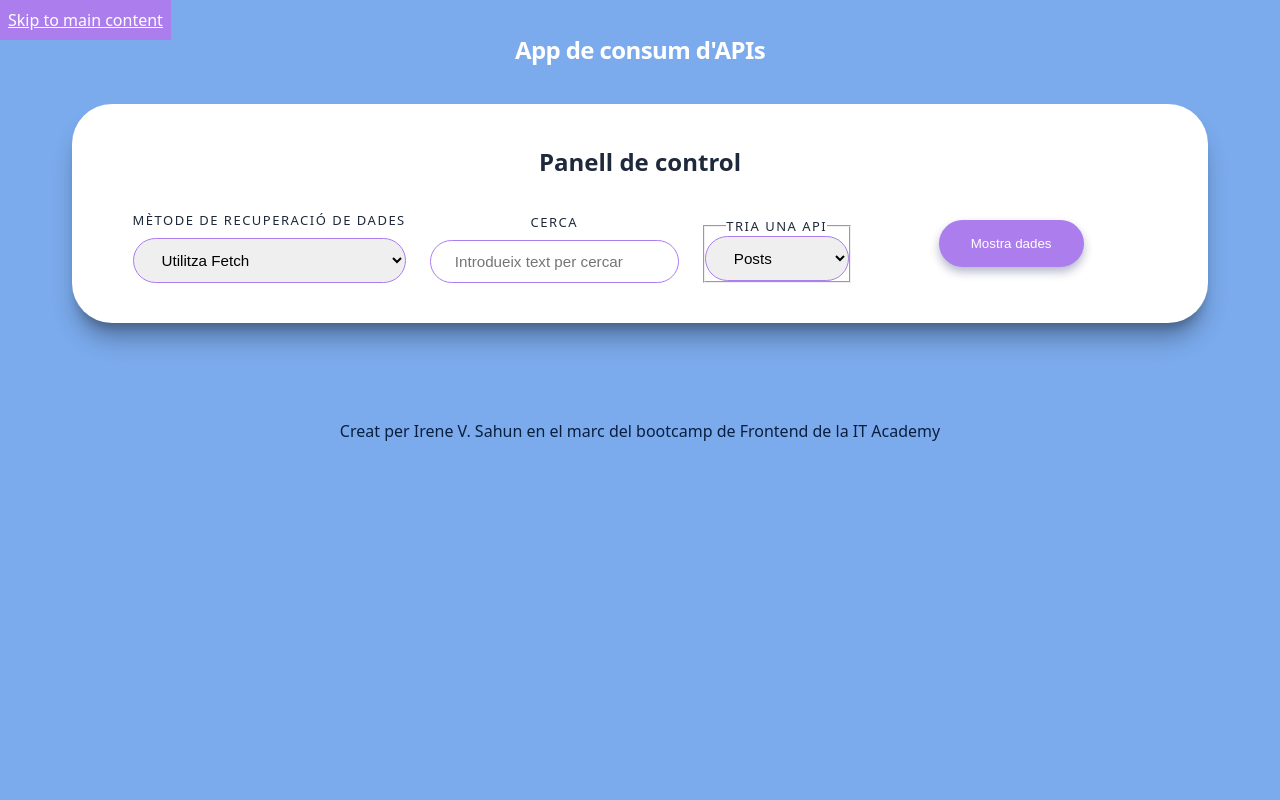
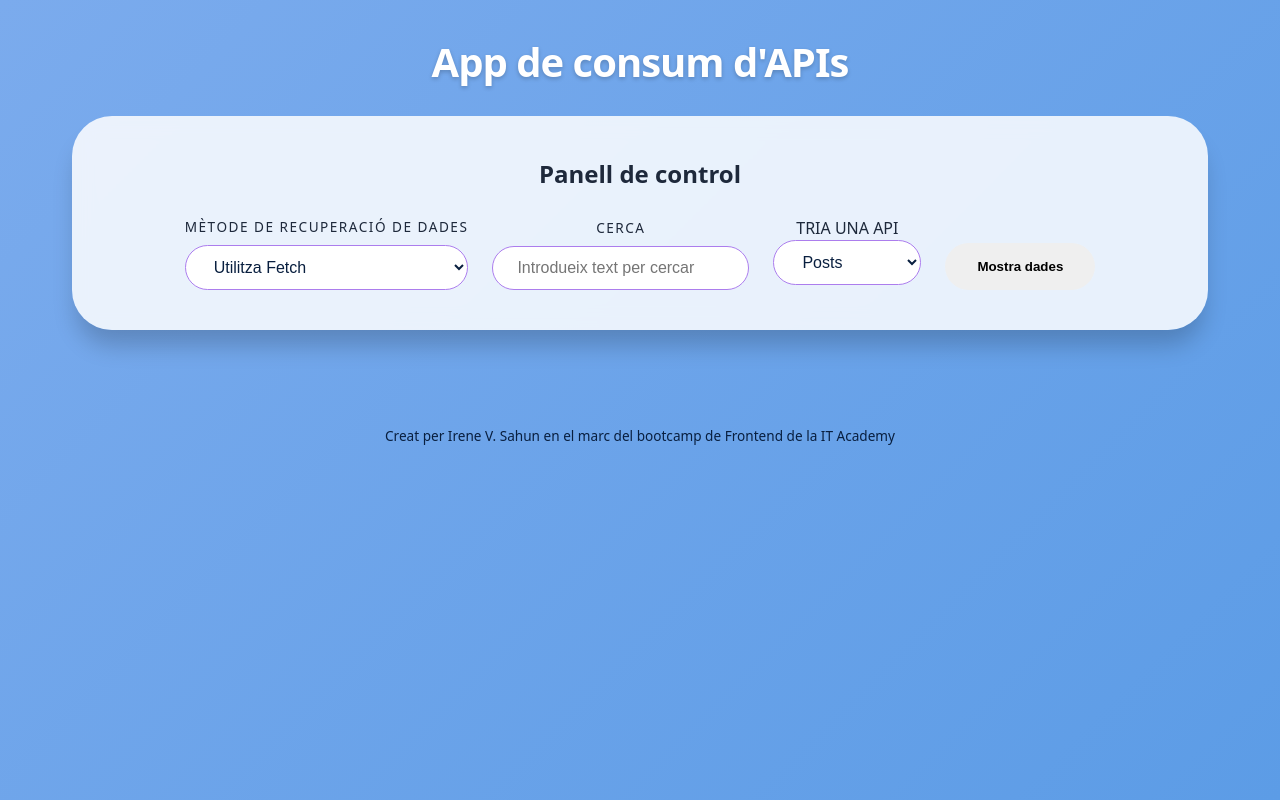
Before and after one commit to isahun/Sprint3_, a website built with Vite: page api-consumer-app/index.html in a window 1280 px wide. Built offline with nearby package versions, Linux system fonts and the light colour scheme.

Commit message:
refactor(ui): implement design system, BEM and modern CSS features
Add CSS custom properties for colors and spacing, apply BEM methodology to HTML classes, and introduce modern features like gradients, backdrop-filter, and prefers-reduced-motion.

```diff
--- a/api-consumer-app/index.html
+++ b/api-consumer-app/index.html
@@ -30,7 +30,7 @@
 
           <!-- Selector -->
           <div class="control-group">
-            <label for="fetch-method" class="fetch-txt">MÈTODE DE RECUPERACIÓ DE DADES</label>
+            <label for="fetch-method" class="controls__label">MÈTODE DE RECUPERACIÓ DE DADES</label>
             <select id="fetch-method" name="fetch-method">
               <option value="fetch" aria-describedby="Tria fetch com a mètode">Utilitza Fetch</option>
               <option value="axios" aria-describedby="Tria axios com a mètode">Utilitza Axios</option>
@@ -39,7 +39,7 @@
 
           <!-- Input -->
           <div class="control-group">
-            <label for="search-input" class="search-txt">CERCA</label>
+            <label for="search-input" class="controls__label">CERCA</label>
             <input id="search-input" type="search" placeholder="Introdueix text per cercar">
           </div>
 
--- a/api-consumer-app/src/style.css
+++ b/api-consumer-app/src/style.css
@@ -1,67 +1,128 @@
-/*  Reset  */
+/* ==========================================================================
+   1. RESET & VARIABLES (Design System)
+   ========================================================================== */
 
-* { /* el selector de tot */
+* {
     box-sizing: border-box;
     margin: 0;
     padding: 0;
 }
-/* --------Global styles-------- */
 
 :root {
-  font-family: system-ui, -apple-system, sans-serif;
-  background-color: #7BABED;
-  color: #091F3F;
+    /* Paleta de Colors */
+    --primary-color: #7BABED;
+    --primary-gradient: linear-gradient(135deg, #7BABED 0%, #5C9CE6 100%);
+    --secondary-color: #ac7ded;
+    --secondary-dark: #9356e8;
+    --secondary-light: #ac7ded33; /* Amb transparència per al focus */
+    --accent-color: #EB609C;
+    --accent-light: #FCE8F1;
+    --accent-hover: #EC609C;
+
+    --text-main: #091F3F;
+    --text-muted: #1e293b;
+    --white: #ffffff;
+    --white-translucent: rgba(255, 255, 255, 0.85);
+    --error-color: #AB1915;
+
+    --shadow-color-light: #00000033;
+    --shadow-color-dark: #0f14594d;
+
+    /* Escala d'espaiat (Modular) */
+    --space-xs: 0.25rem;
+    --space-sm: 0.5rem;
+    --space-md: 1rem;
+    --space-lg: 1.5rem;
+    --space-xl: 2rem;
+    --space-xxl: 2.5rem;
+    --space-xxxl: 3rem;
+
+    /* Tipografia i Radi */
+    --fs-h1: clamp(1.8rem, 5vw, 2.5rem); /* Tipografia fluida */
+    --fs-body: 1rem;
+    --fs-small: 0.85rem;
+    --radius-md: 2rem;
+    --radius-lg: 2.5em;
 }
 
-body {
-  overflow-x: hidden;
-  line-height: 1.5;
+/* Suport per a Dark Mode (Opcional, com demanava el feedback) */
+@media (prefers-color-scheme: dark) {
+    :root {
+        --primary-color: #1a2b45;
+        --primary-gradient: linear-gradient(135deg, #1a2b45 0%, #0d1624 100%);
+        --text-main: #f8fafc;
+        --white: #1e293b;
+        --white-translucent: rgba(30, 41, 59, 0.85);
+        --accent-light: #2d1b24;
+    }
 }
 
-.skip-link {
-  position: absolute;
-  top: 0px;
-  left: 0;
-  background: #ac7ded;
-  color: white;
-  padding: 8px;
-  z-index: 100;
-  transition: top 0.3s;
+/* ==========================================================================
+   2. BASE & TYPOGRAPHY
+   ========================================================================== */
+
+body {
+    font-family: system-ui, -apple-system, sans-serif;
+    background: var(--primary-gradient); /* Usant el gradient demanat */
+    color: var(--text-main);
+    line-height: 1.5;
+    overflow-x: hidden;
+    min-height: 100vh;
 }
 
-.skip-link:focus {
-  top: 0;
+h1 {
+    font-size: var(--fs-h1);
+    margin-bottom: var(--space-lg);
+    font-weight: 800;
+    letter-spacing: -0.025em;
+    color: var(--white);
+    text-shadow: 0 2px 4px var(--shadow-color-light); /* Filtre/Efecte visual */
 }
 
-/* Container */
+/* Transicions globals per a elements interactius */
+button, input, select, a {
+    transition: all 0.3s ease;
+}
+
+/* ==========================================================================
+   3. LAYOUT (Estructura general)
+   ========================================================================== */
+
 .container {
     max-width: 1200px;
     margin: 0 auto;
-  padding: 2rem;
+    padding: var(--space-xl);
     text-align: center;
 }
 
-/* Main elements */
-h1 {
-  margin-bottom: 1.5em;
-  font-weight: 800;
-  letter-spacing: -0.025em;
-  color: #ffffff
+.results {
+    display: grid;
+    gap: var(--space-lg);
+    /* CSS Grid modern per a targetes responsives */
+    grid-template-columns: repeat(auto-fill, minmax(min(100%, 300px), 1fr));
+    margin-bottom: var(--space-xxxl);
 }
 
+/* ==========================================================================
+   4. COMPONENTS (BEM: Block__Element--Modifier)
+   ========================================================================== */
+
+/* --- Controls Panel --- */
 .controls {
     display: flex;
     flex-direction: row;
     flex-wrap: wrap;
-  padding: 2.5rem;
-  gap: 1.5rem;
     align-items: flex-end;
     justify-content: center;
-  margin-bottom: 3rem;
-  background: #ffffff;
-  border-radius: 2.5em;
-  box-shadow: 0 20px 25px -5px #0000004d, 0 10px 10px -5px #00000033;
-  color: #1e293b;
+    gap: var(--space-lg);
+    padding: var(--space-xxl);
+    margin-bottom: var(--space-xxxl);
+
+    background: var(--white-translucent);
+    backdrop-filter: blur(10px); /* Efecte demanat al feedback */
+    border-radius: var(--radius-lg);
+    box-shadow: 0 20px 25px -5px var(--shadow-color-light);
+    color: var(--text-muted);
 }
 
 .controls h2 {
@@ -72,74 +133,83 @@ h1 {
 .control-group {
     display: flex;
     flex-direction: column;
-  gap: 0.5rem;
+    gap: var(--space-sm);
     text-align: center;
 }
 
-.controls select, input {
-  border-radius: 2rem;
-  padding: 0.75rem 1.5rem;
-  border: 1px solid #ac7ded;
-  font-size: 0.95rem;
+/* Label unificat per substituir .fetch-txt, .search-txt, etc. */
+.controls__label {
+    font-size: var(--fs-small);
+    letter-spacing: 1.5px;
+    font-weight: 300;
+    text-transform: uppercase;
 }
 
-.controls select:focus, input:focus {
-  border-color: #ac7ded;
-  box-shadow: 0 0 0 3px #ac7ded33;
+/* --- Forms & Inputs --- */
+fieldset {
+    padding-bottom: 5px;
+    border: none;
 }
 
-.controls button {
-  padding: 1rem 2rem;
-  border-radius: 2rem;
-  border: none;
-  color: #ffffff;
-  background: #ac7ded;
-  margin: 1rem 4rem;
-  box-shadow: 0px 5px 10px #0f14594d;
-
+input, select {
+    border-radius: var(--radius-md);
+    padding: 0.75rem var(--space-lg);
+    border: 1px solid var(--secondary-color);
+    font-size: var(--fs-body);
+    background-color: var(--white);
+    color: var(--text-main);
 }
 
-.controls button:hover {
-  background: #9356e8;
-  transform: translateY(-1px);
+/* --- Buttons --- */
+button {
+    padding: var(--space-md) var(--space-xl);
+    border-radius: var(--radius-md);
+    border: none;
+    font-weight: 600;
     cursor: pointer;
 }
 
-.fetch-txt, .search-txt, .api-txt {
-  font-size: small;
-  letter-spacing: 1.5px;
-  font-weight: 300;
+.btn--primary {
+    color: var(--white);
+    background: var(--secondary-color);
+    box-shadow: 0px 5px 10px var(--shadow-color-dark);
+    margin: var(--space-md) var(--space-xxxl);
 }
 
-.results {
-  display: grid;
-  gap: 1.5rem;
-  grid-template-columns: repeat(auto-fill, minmax(300px, 1fr));
-  margin-bottom: 3rem;
+.btn--primary:hover {
+    background: var(--secondary-dark);
+    transform: translateY(-2px);
 }
 
-
-/* Cards */
+/* --- Cards --- */
 .card {
     display: flex;
     flex-direction: column;
-  gap: 1.25rem;
-  border-radius: 2.5em;
-  border: 4px solid #EB609C;
-  box-shadow: 0px 5px 15px #6564644d;
-  background: #FCE8F1;
-  padding: 1.5rem;
+    gap: var(--space-lg);
+    padding: var(--space-lg);
+    background: var(--accent-light);
+    border: 4px solid var(--accent-color);
+    border-radius: var(--radius-lg);
+    box-shadow: 0px 5px 15px var(--shadow-color-light);
+    text-align: left;
+}
+
+.card__image {
+    aspect-ratio: 16 / 9; /* Demanat al feedback: Mantenir proporcions */
+    object-fit: cover;
+    border-radius: var(--radius-md);
 }
 
 .card-ID {
-  color: #EB609C;
+    color: var(--accent-color);
     font-weight: bold;
 }
 
+/* --- Pagination --- */
 .pagination {
     display: none;
-  gap: 0.75rem;
-  margin-top: 2rem;
+    gap: 0.75rem; /* calc(var(--space-sm) + var(--space-xs)) */
+    margin-top: var(--space-xl);
     justify-content: center;
     align-items: center;
 }
@@ -147,53 +217,110 @@ h1 {
 .pagination button {
     padding: 0.75rem;
     min-width: 2.5rem;
-  border-radius: 2.5em;
-  border: none;
-  box-shadow: 0px 5px 10px #0f14594d;
-
+    box-shadow: 0px 5px 10px var(--shadow-color-dark);
+    background: var(--white);
+    color: var(--text-main);
 }
 
 .pagination-active:hover:not(:disabled) {
-  background: #EC609C;
-  color: white;
-  cursor: pointer;
+    background: var(--accent-hover);
+    color: var(--white);
 }
 
 .pagination button:disabled {
     opacity: 0.5;
     cursor: not-allowed;
+    transform: none;
 }
 
 .pagination-btn:hover {
-  background: #9e6de4;
-  color: #ffffff;
-  cursor: pointer;
+    background: var(--secondary-dark);
+    color: var(--white);
 }
 
-/* States */
+/* --- Footer --- */
+.footer-txt {
+    font-size: var(--fs-small);
+    color: var(--text-main);
+}
+
+/* ==========================================================================
+   5. STATES & UTILITIES (A11y, Focus, Hidden)
+   ========================================================================== */
+
 .hidden {
-  display: none;
+    display: none !important;
 }
 
 #loading {
-  margin-bottom: 2rem 0;
+    margin-bottom: var(--space-xl);
     font-weight: 600;
-  color: #7726e8;
+    color: var(--secondary-dark);
+    /* Exemple d'ús de filter per a animacions o estats */
+    filter: drop-shadow(0 0 5px var(--secondary-light));
 }
 
 #error {
-  color: #AB1915;
-  margin-bottom: 1rem;
+    color: var(--error-color);
+    margin-bottom: var(--space-md);
+    font-weight: bold;
 }
 
+/* Accessibilitat: Skip Link */
+.skip-link {
+    position: absolute;
+    top: -100px;
+    left: 0;
+    background: var(--secondary-color);
+    color: var(--white);
+    padding: var(--space-sm) var(--space-md);
+    z-index: 100;
+    transition: top 0.3s ease;
+}
+
+.skip-link:focus {
+    top: 0;
+}
+
+/* Focus modern unificat */
+button:focus, input:focus, select:focus, a:focus {
+    outline: none; /* Eliminem el per defecte per evitar dobles línies */
+}
+
+:focus-visible {
+    outline: 3px solid var(--accent-color);
+    outline-offset: 4px;
+    box-shadow: 0 0 0 6px rgba(235, 96, 156, 0.2);
+}
+
+/* ==========================================================================
+   6. RESPONSIVE & ACCESSIBILITY MEDIA QUERIES
+   ========================================================================== */
+
+/* Container Queries alternatiu o Media Queries estàndard */
 @media (max-width: 768px) {
     .controls {
         flex-direction: column;
         align-items: stretch;
-    border-radius: 2rem;
+        border-radius: var(--radius-md);
+        padding: var(--space-lg);
     }
 
     .container {
-    padding: 1rem;
+        padding: var(--space-md);
+    }
+
+    .btn--primary {
+        margin: var(--space-md) 0;
     }
 }
+
+/* Accessibilitat: Reducció de moviment */
+@media (prefers-reduced-motion: reduce) {
+    *, *::before, *::after {
+        animation-duration: 0.01ms !important;
+        animation-iteration-count: 1 !important;
+        transition-duration: 0.01ms !important;
+        scroll-behavior: auto !important;
+    }
+}
```
Lines whose indentation alone changed are shown as unchanged.
